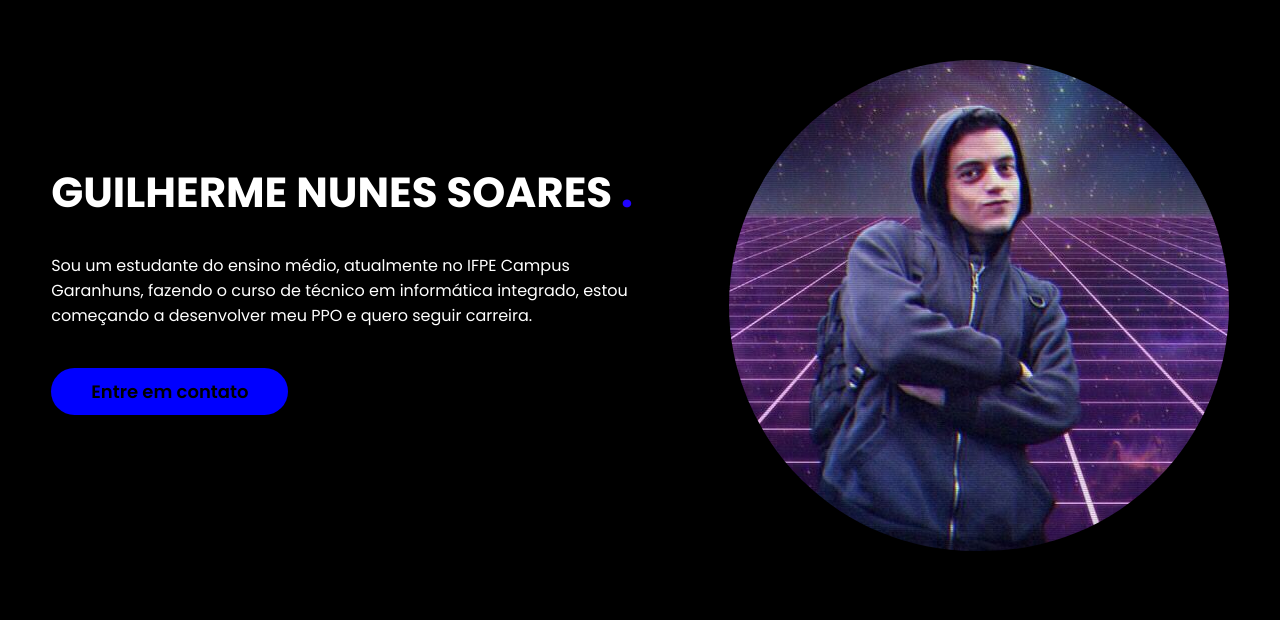
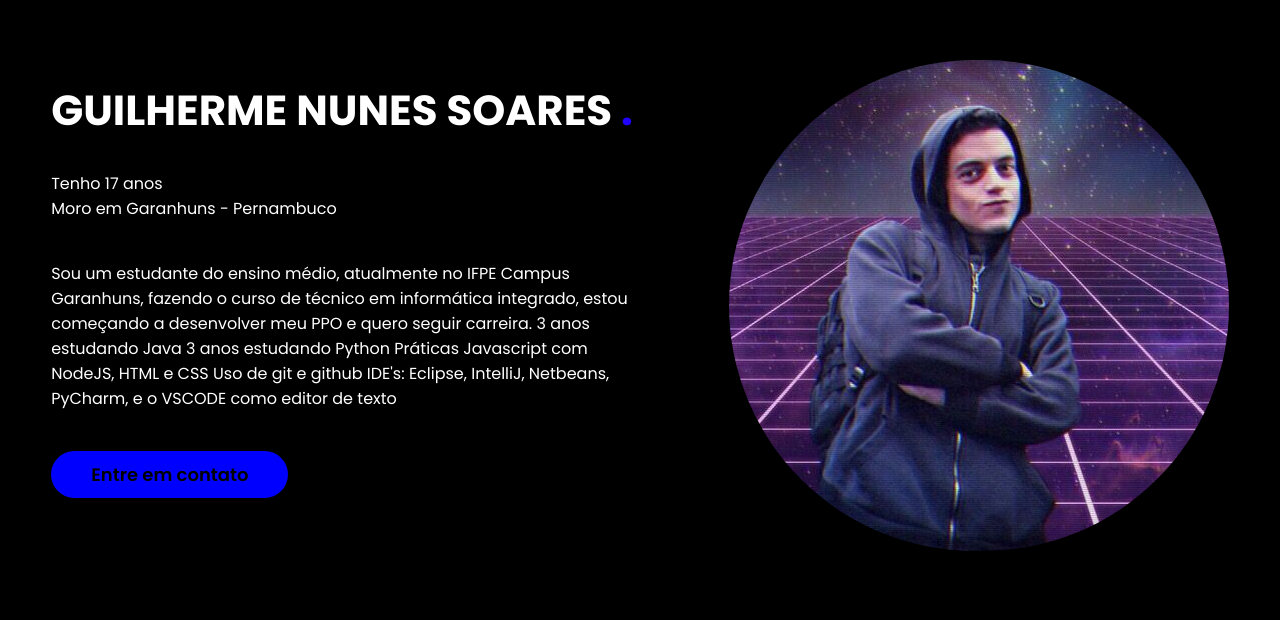
Before and after one commit to Dilermefps/Curriculo-LPW, a plain HTML site: page index.html in a window 1280 px wide. Shown: the part 142-762 px from the top of the page. Drawn offline with nearby package versions, Linux system fonts and the light colour scheme.

Commit message:
alteração do paragrafo adicionando informações

```diff
--- a/index.html
+++ b/index.html
@@ -49,8 +49,16 @@
                             GUILHERME NUNES SOARES
                             <span>.</span>
                         </h1>
+
+                        <p>Tenho 17 anos <br>
+                            Moro em Garanhuns - Pernambuco</p>
                         <p>Sou um estudante do ensino médio, atualmente no IFPE Campus Garanhuns, fazendo o curso de técnico em informática
                             integrado, estou começando a desenvolver meu PPO e quero seguir carreira.
+                            3 anos estudando Java
+                            3 anos estudando Python
+                            Práticas Javascript com NodeJS, HTML e CSS
+                            Uso de git e github
+                            IDE's: Eclipse, IntelliJ, Netbeans, PyCharm, e o VSCODE como editor de texto
 
                         </p>
                         <div class="btn-contato">
```
